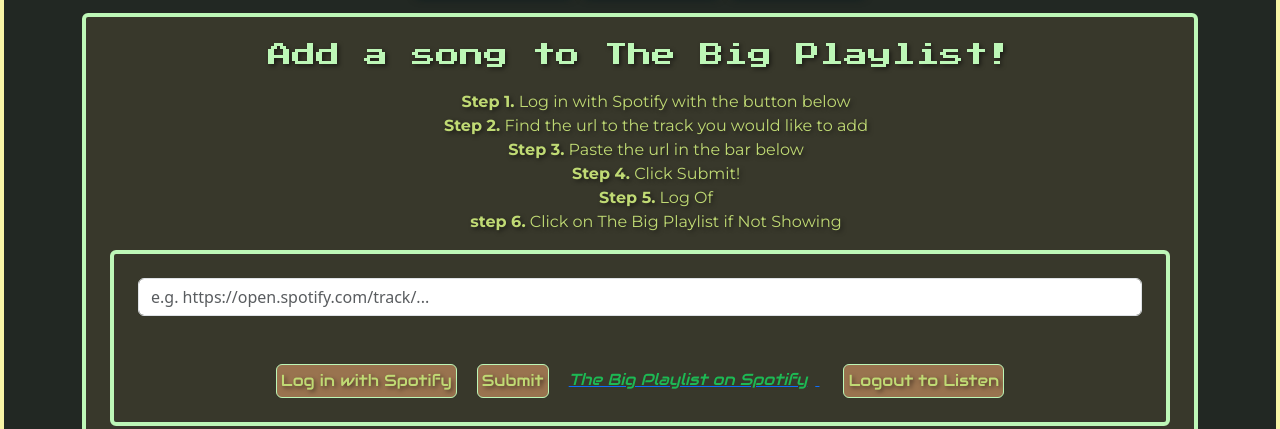
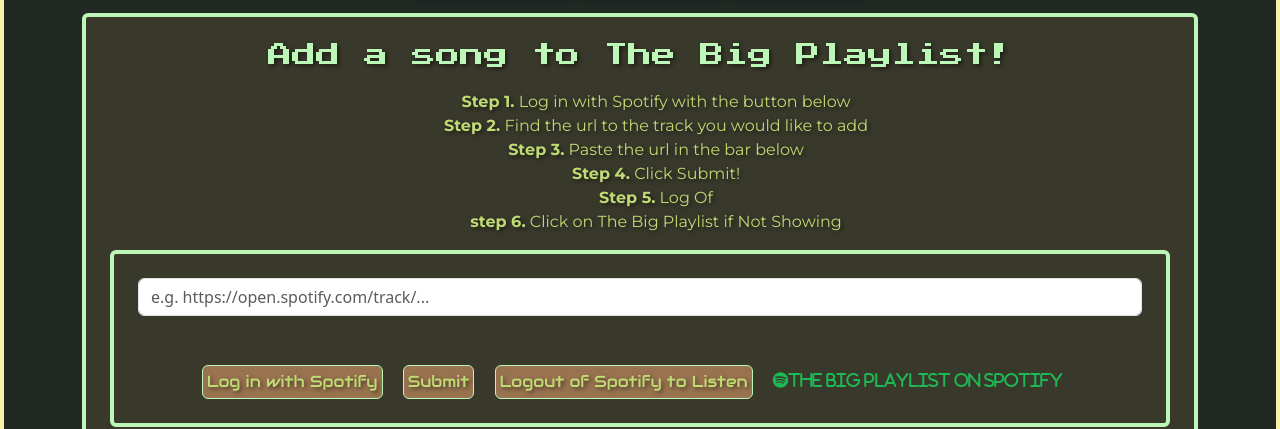
Before and after one commit to Jimwall0/Final-Project-Music-, a website: page index.html in a window 1280 px wide. Shown: the part 527-956 px from the top of the page. Drawn offline with nearby package versions, Linux system fonts and the light colour scheme.

Commit message:
added the styling to spotify button again

```diff
--- a/form.html
+++ b/form.html
@@ -1,9 +1,12 @@
+<!-- Font Awesome -->
+<link rel="stylesheet" href="https://cdnjs.cloudflare.com/ajax/libs/font-awesome/6.5.0/css/all.min.css">
+
 <form action="/submit-song" method="POST">
     <input type="text" id="trackUri" name="trackUri" class="form-control" placeholder="e.g. https://open.spotify.com/track/..." required><br><br>
     <a href="/login" class="btn btn-outline-light login-buttons text-shadow mx-2 p-1">Log in with Spotify</a>
     <button type="submit" class="btn btn-outline-light login-buttons text-shadow mx-2 p-1">Submit</button>
+    <a href="https://accounts.spotify.com/" class="btn btn-outline-light login-buttons text-shadow mx-2 p-1">Logout of Spotify to Listen</a>
     <a href="https://open.spotify.com/playlist/1sTzjueAClM4LRulUso1pV?si=5211256a6f8e42e2" target="_blank" class="me-3 text-center">
         <i class="fab fa-spotify spotify-button p-2" style="color: #1DB954;">The Big Playlist on Spotify</i>
     </a>
-    <a href="https://accounts.spotify.com/" class="btn btn-outline-light login-buttons text-shadow mx-2 p-1">Logout to Listen</a>
 </form>
--- a/styles.css
+++ b/styles.css
@@ -321,11 +321,13 @@
   color: var(--mindaro);
   border-color: var(--tea-green);
   transition: transform 0.3s ease, color 0.3s ease;
+  text-decoration: none;
 }
 .spotify-button:hover {
   border-color: var(--tea-green);
   color: var(--chamoisee);
   transform: scale(1.1);
+  text-decoration: none;
 }
 
 /* Instructions Styling */
```
